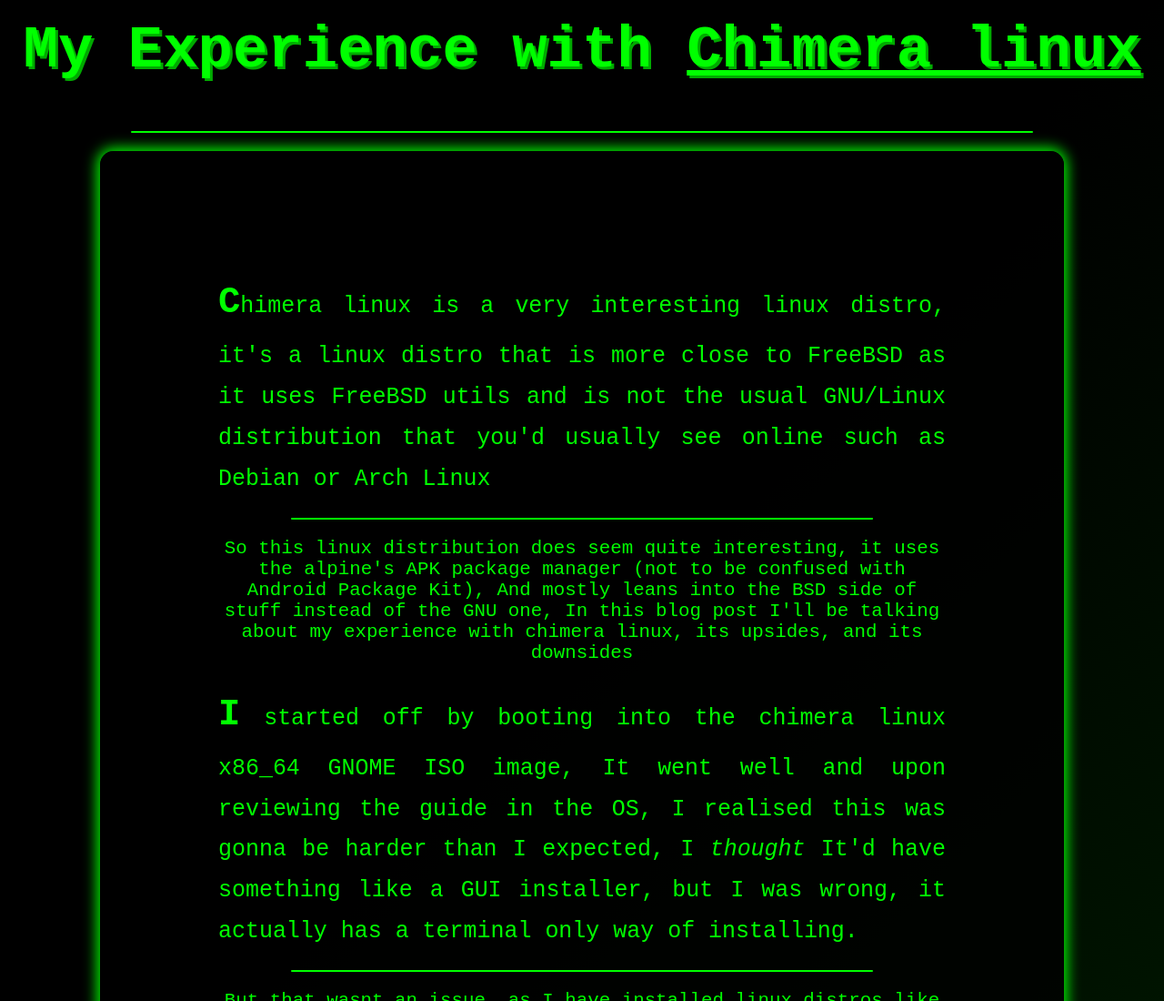
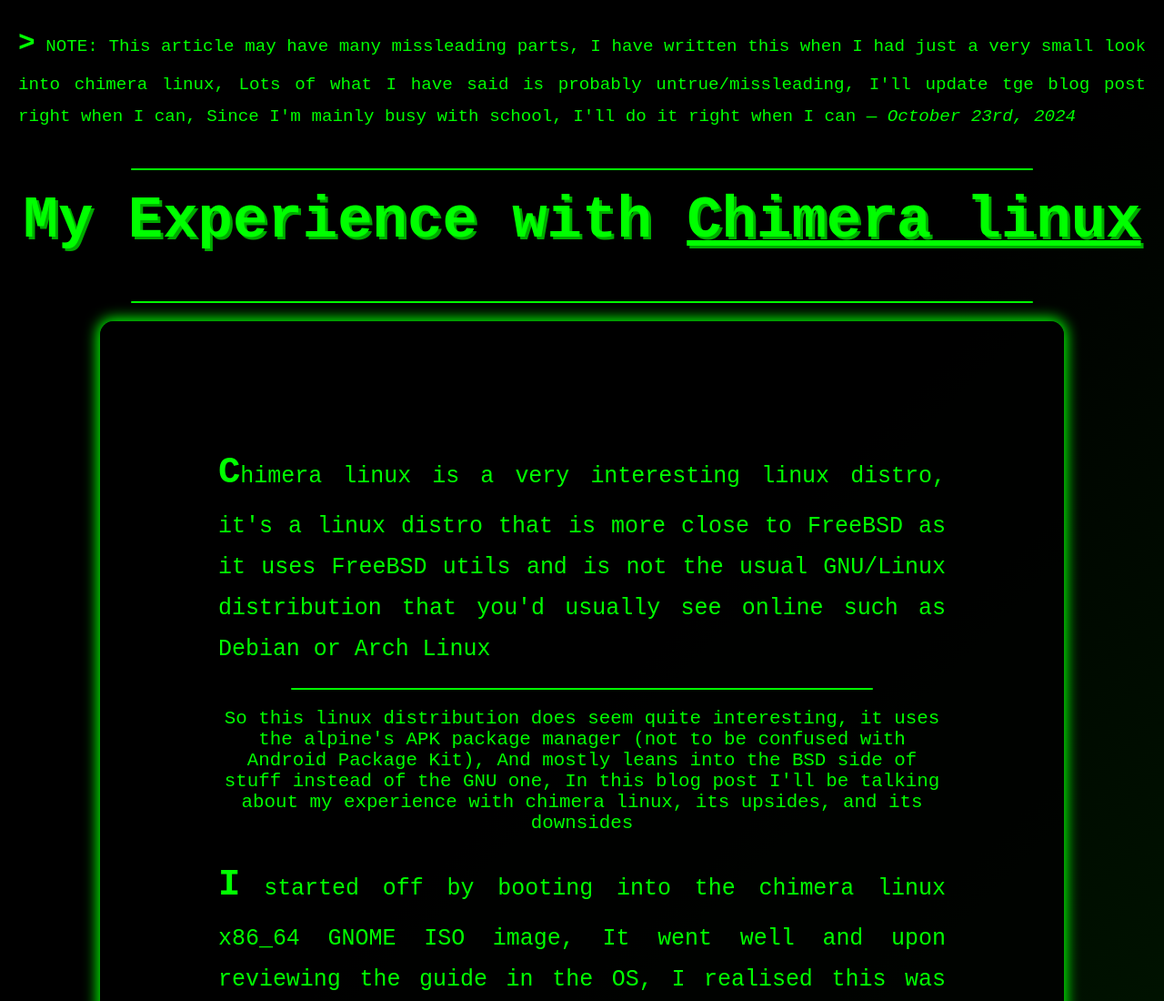
Before and after one commit to Bikoil/bikoil.github.io, a plain HTML site: page blog/My-chimera-linux-experience.html in a window 1280 px wide. Shown: the top 1100 px of the page at 91% size. Drawn offline with Linux system fonts and the light colour scheme.

Commit message:
Added notice in the chimera linux blog

```diff
--- a/blog/My-chimera-linux-experience.html
+++ b/blog/My-chimera-linux-experience.html
@@ -13,6 +13,8 @@
         <link rel="icon" href="../icons/favicon.webp" type="image/png">
     </head>
     <body>
+	    <p> > NOTE: This article may have many missleading parts, I have written this when I had just a very small look into chimera linux, Lots of what I have said is probably untrue/missleading, I'll update tge blog post right when I can, Since I'm mainly busy with school, I'll do it right when I can — <em> October 23rd, 2024 </em> </p>
+	    <hr>
         <h1>My Experience with <a href="https://chimera-linux.org">Chimera linux </a></h1>
         <hr>
         <main>
```
